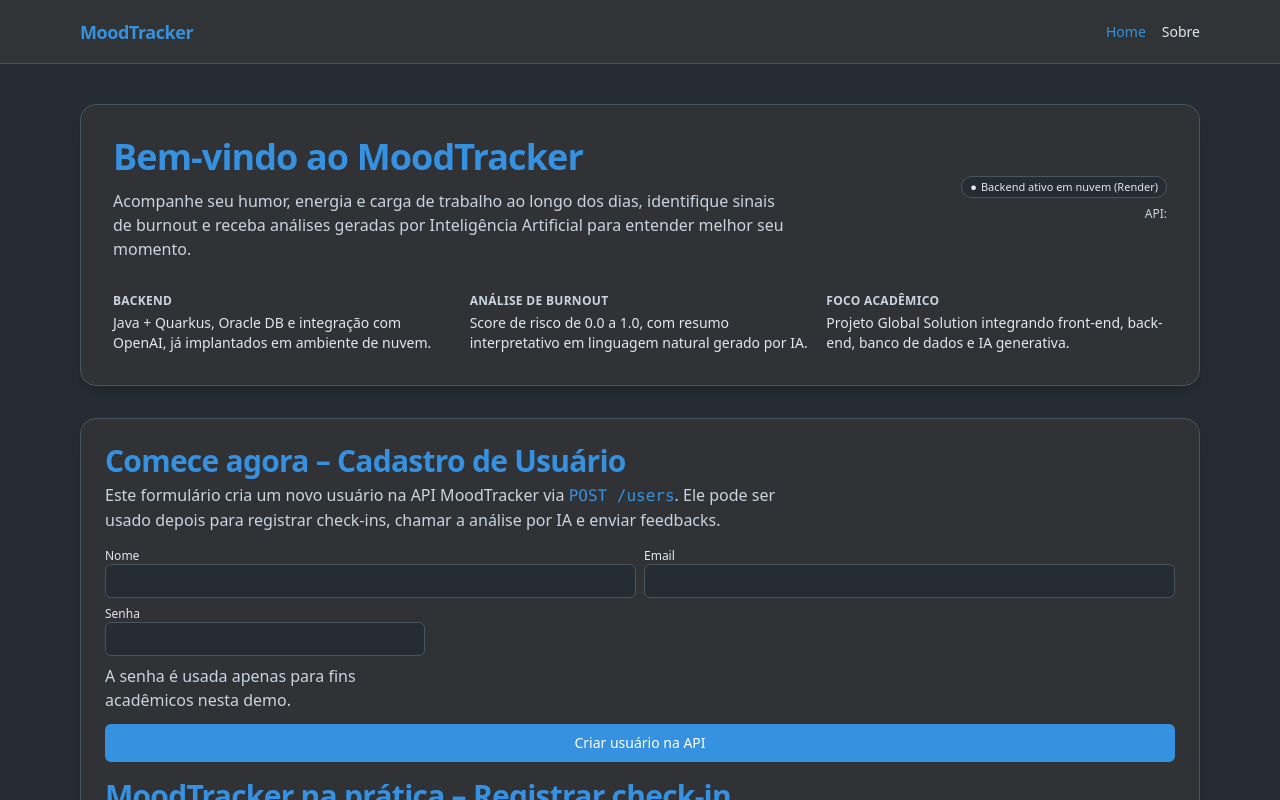
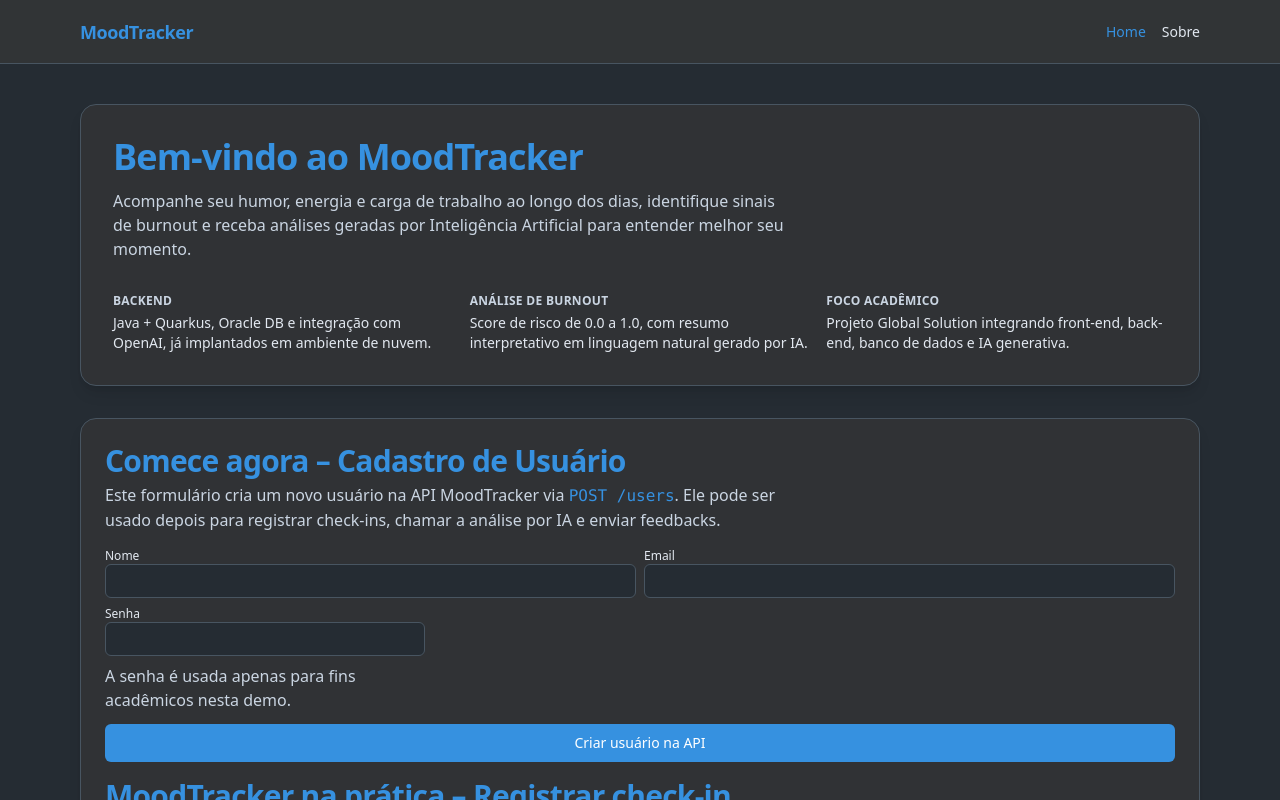
Before and after one commit to 1TDSPO-Hylia/moodtracker-frontend, a React (Vite) app in the folder moodtracker-hylia/: page / in a window 1280 px wide. Shown: the top 800 px of the page. Built offline with nearby package versions, Linux system fonts and the light colour scheme; no server answers.

Commit message:
refactor: remove unnecessary backend information from HomePage component

```diff
--- a/moodtracker-hylia/src/pages/HomePage.tsx
+++ b/moodtracker-hylia/src/pages/HomePage.tsx
@@ -335,15 +335,6 @@ export default function HomePage() {
               Acompanhe seu humor, energia e carga de trabalho ao longo dos
               dias, identifique sinais de burnout e receba análises geradas
               por Inteligência Artificial para entender melhor seu momento.
-            </p>
-          </div>
-
-          <div className="text-sm text-right space-y-2">
-            <div className="app-pill">
-              <span className="mr-1">●</span> Backend ativo em nuvem (Render)
-            </div>
-            <p className="text-xs text-slate-300">
-              API:{" "}
             </p>
           </div>
         </div>
```
